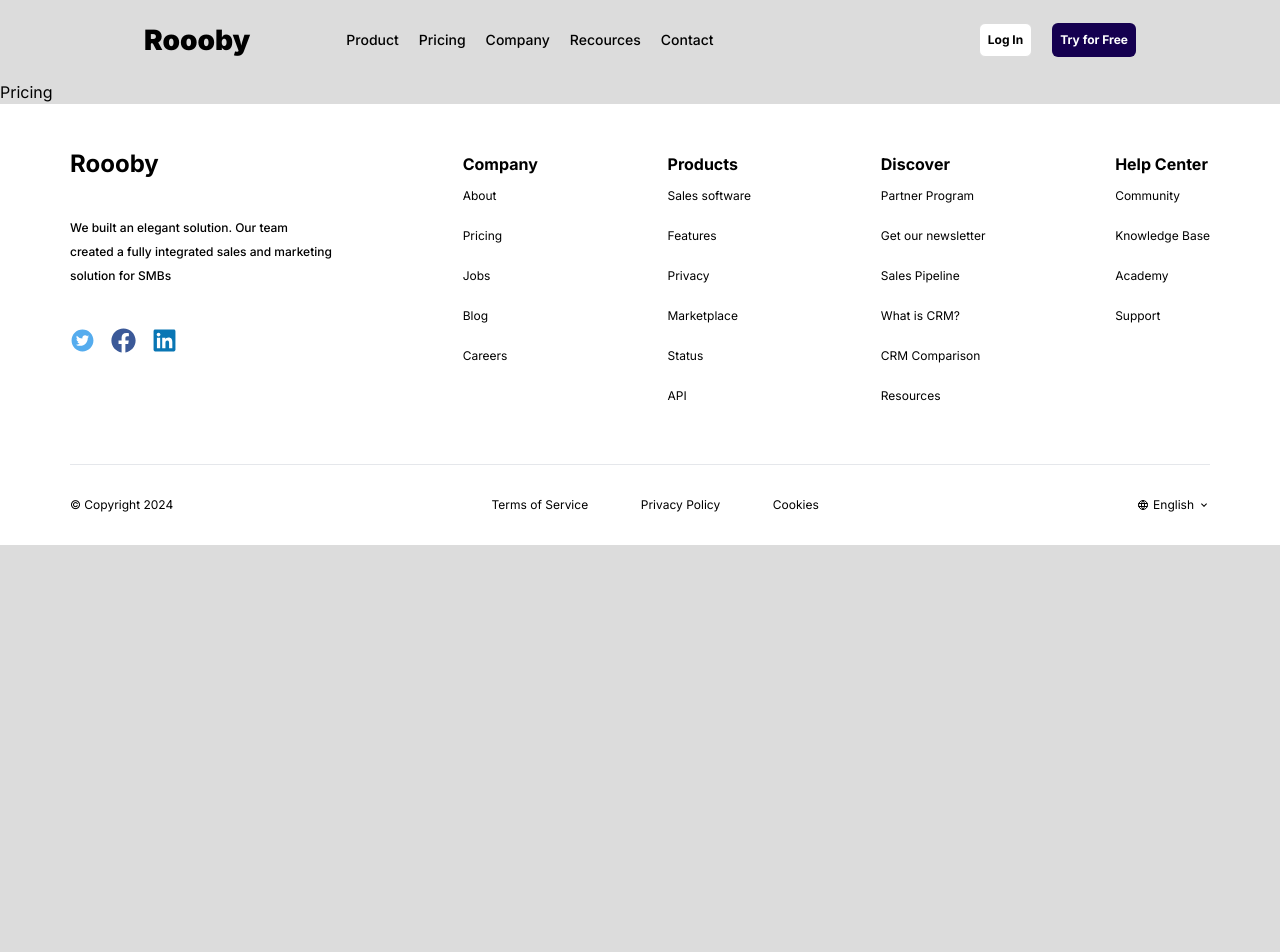
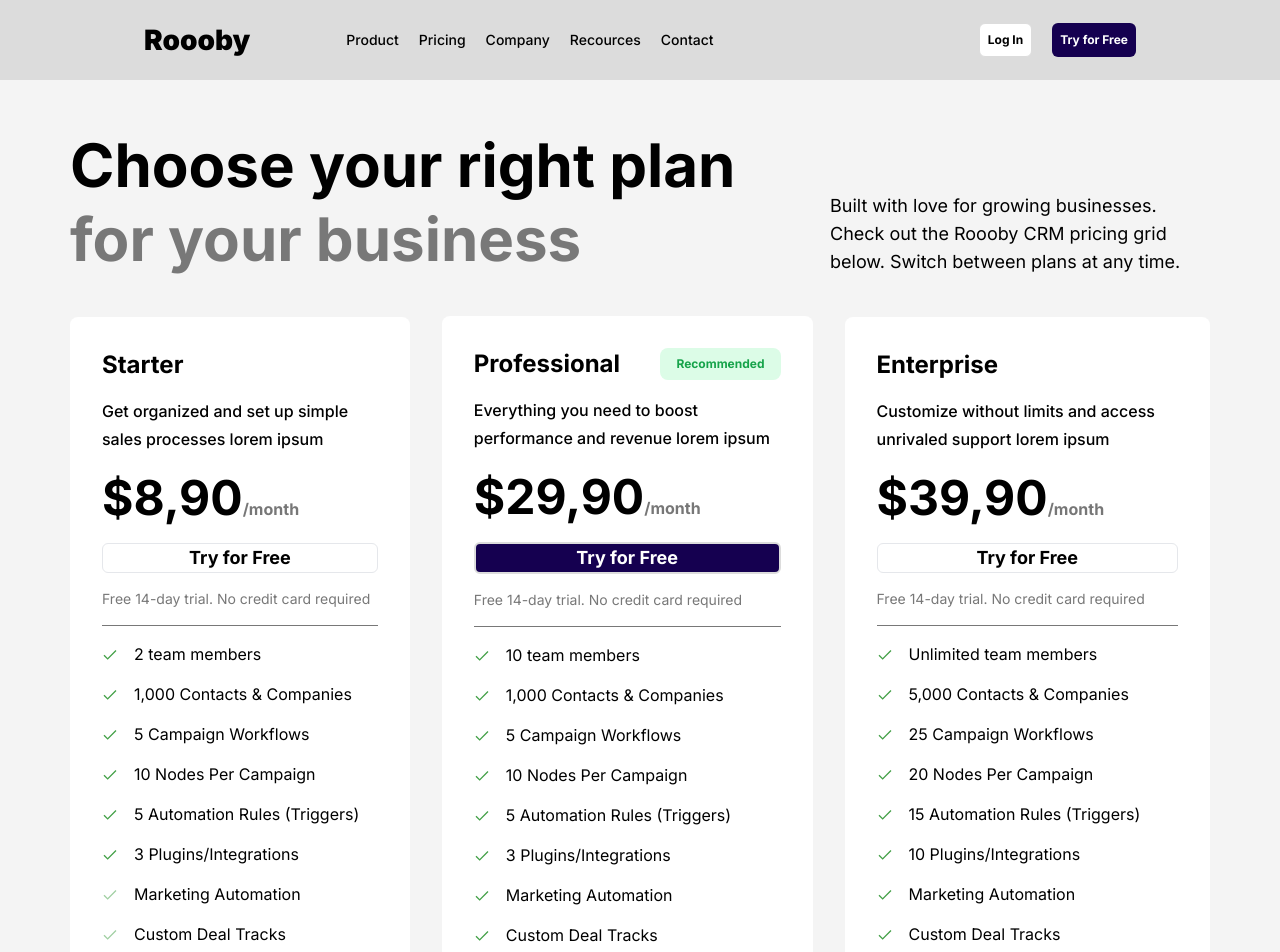
Before and after one commit to altesidriz/zing-task-2, a Next.js app: page /pricing in a window 1280 px wide. Shown: the top 952 px of the page. Before the commit the page ends 800 px from the top, so only its background shows below. Built offline with nearby package versions, Linux system fonts and the light colour scheme.

Commit message:
pricing page added cards with footer

```diff
--- /dev/null
+++ b/src/app/pricing/_components/cardEnterprise.jsx
@@ -0,0 +1,51 @@
+import ActiveBenefits from '@/ui/activeBenefits';
+import Button from '@/ui/button';
+import UnActiveBenefits from '@/ui/unactiveBenefits';
+
+const active = [
+  'Unlimited team members',
+  '5,000 Contacts & Companies',
+  '25 Campaign Workflows',
+  '20 Nodes Per Campaign',
+  '15 Automation Rules (Triggers)',
+  '10 Plugins/Integrations',
+  'Marketing Automation	',
+  'Custom Deal Tracks',
+  'Automated Voicemails	',
+  'Post-call Automation	'
+];
+
+const unactive = [];
+
+const CardEnterprise = () => {
+  return (
+    <div className='p-8 flex flex-col gap-4 rounded-lg bg-white'>
+      {/* PLAN NAME */}
+      <div className="w-full flex items-center justify-between">
+        <span className="font-bold text-2xl">Enterprise</span>
+        <span></span>
+      </div>
+      {/* Description */}
+      <p className="font-medium text-base leading-7">Customize without limits and access unrivaled support lorem ipsum</p>
+      {/* Price */}
+      <div>
+        <span className="font-bold text-5xl leading-[58px]">$39,90</span>
+        <span className="font-bold text-base text-[#777777]">/month</span>
+      </div>
+      {/* Button */}
+      <Button type="light"/>
+      <span className="text-sm text-[#787878]">Free 14-day trial. No credit card required</span>
+      {/* Separator */}
+      <div className="w-full h-[1px] bg-[#787878]"></div>
+      {/* Benefits */}
+      {active?.map((t,i) => (
+        <ActiveBenefits key={i} text={t} />
+      ))}
+      {unactive?.map((t,i) => (
+        <UnActiveBenefits key={i} text={t} />
+      ))
+      }
+    </div>
+  );
+};
+export default CardEnterprise;
--- /dev/null
+++ b/src/app/pricing/_components/cardProfessional.jsx
@@ -0,0 +1,52 @@
+import ActiveBenefits from '@/ui/activeBenefits';
+import Button from '@/ui/button';
+import UnActiveBenefits from '@/ui/unactiveBenefits';
+
+const active = [
+  '10 team members',
+  '1,000 Contacts & Companies',
+  '5 Campaign Workflows',
+  '10 Nodes Per Campaign',
+  '5 Automation Rules (Triggers)',
+  '3 Plugins/Integrations',
+  'Marketing Automation	',
+  'Custom Deal Tracks'
+];
+
+const unactive = [
+  'Automated Voicemails	',
+  'Post-call Automation	'
+];
+
+const CardProfessional = () => {
+  return (
+    <div className='p-8 flex flex-col gap-4 rounded-lg bg-white'>
+      {/* PLAN NAME */}
+      <div className="w-full flex items-center justify-between">
+        <span className="font-bold text-2xl">Professional</span>
+        <span className="px-4 py-2 text-xs font-bold rounded-lg bg-green-100 text-green-600">Recommended</span>
+      </div>
+      {/* Description */}
+      <p className="font-medium text-base text leading-7">Everything you need to boost performance and revenue lorem ipsum</p>
+      {/* Price */}
+      <div>
+      <span className="font-bold text-5xl leading-[58px]">$29,90</span>
+        <span className="font-bold text-base text-[#777777]">/month</span>
+      </div>
+      {/* Button */}
+      <Button type="dark"/>
+      <span className="text-sm text-[#787878]">Free 14-day trial. No credit card required</span>
+      {/* Separator */}
+      <div className="w-full h-[1px] bg-[#787878]"></div>
+      {/* Benefits */}
+      {active.map((t,i) => (
+        <ActiveBenefits key={i} text={t} />
+      ))}
+      {unactive.map((t,i) => (
+        <UnActiveBenefits key={i} text={t} />
+      ))
+      }
+    </div>
+  );
+};
+export default CardProfessional;
--- /dev/null
+++ b/src/app/pricing/_components/cardStarter.jsx
@@ -0,0 +1,52 @@
+import ActiveBenefits from '@/ui/activeBenefits';
+import Button from '@/ui/button';
+import UnActiveBenefits from '@/ui/unactiveBenefits';
+
+const active = [
+  '2 team members',
+  '1,000 Contacts & Companies',
+  '5 Campaign Workflows',
+  '10 Nodes Per Campaign',
+  '5 Automation Rules (Triggers)',
+  '3 Plugins/Integrations'
+];
+
+const unactive = [
+  'Marketing Automation	',
+  'Custom Deal Tracks',
+  'Automated Voicemails	',
+  'Post-call Automation	'
+];
+
+const CardStarter = () => {
+  return (
+    <div className='p-8 flex flex-col gap-4 rounded-lg bg-white'>
+      {/* PLAN NAME */}
+      <div className="w-full flex items-center justify-between">
+        <span className="font-bold text-2xl">Starter</span>
+        <span></span>
+      </div>
+      {/* Description */}
+      <p className="font-medium text-base leading-7">Get organized and set up simple sales processes lorem ipsum</p>
+      {/* Price */}
+      <div>
+        <span className="font-bold text-5xl leading-[58px]">$8,90</span>
+        <span className="font-bold text-base text-[#777777]">/month</span>
+      </div>
+      {/* Button */}
+      <Button type="light"/>
+      <span className="text-sm text-[#787878]">Free 14-day trial. No credit card required</span>
+      {/* Separator */}
+      <div className="w-full h-[1px] bg-[#787878]"></div>
+      {/* Benefits */}
+      {active?.map((t,i) => (
+        <ActiveBenefits key={i} text={t} />
+      ))}
+      {unactive?.map((t,i) => (
+        <UnActiveBenefits key={i} text={t} />
+      ))
+      }
+    </div>
+  );
+};
+export default CardStarter;
--- a/src/app/pricing/page.jsx
+++ b/src/app/pricing/page.jsx
@@ -1,7 +1,34 @@
+import CardStarter from './_components/cardStarter';
+import CardProfessional from './_components/cardProfessional';
+import CardEnterprise from './_components/cardEnterprise';
+
 const Pricing = () => {
   return (
-    <div className='tailwind-class-name'>
-      Pricing
+    <div className='m-auto w-screen h-auto bg-[#F4F4F4]'>
+      <div className="py-12 m-auto max-w-[1140px] h-auto flex flex-col items-center justify-around gap-10">
+        {/*Heaader */}
+        <div className="w-full h-auto flex flex-row items-end justify-between">
+          <div className="flex flex-col w-2/3">
+            <h1 className="text-6xl leading-[74px] text-black font-bold">Choose your right plan</h1>
+            <h1 className="text-6xl leading-[74px] text-[#787878] font-bold">for your business</h1>
+          </div>
+          <div className="w-1/3 font-normal text-lg leading-7">
+            <p>Built with love for growing businesses. Check out the Roooby CRM pricing grid below. Switch between plans at any time.</p>
+          </div>
+        </div>
+        {/* Plan Card(s) */}
+        <div className="flex flex-row items-center justify-between gap-8">
+          <CardStarter />
+          <CardProfessional />
+          <CardEnterprise />
+        </div>
+        {/* Pricing Footer */}
+        <div className='w-full p-10 flex items-center justify-center gap-14 border-t-[#787878] border-2'>
+          <h3 className="font-bold text-3xl leading-10 tracking-tighter">Need help choosing the right plan?</h3>
+          <button className='bg-white p-4 felx items-center justify-center text-sm text-black rounded-lg  border-[#DCDCDC] border-2'>Contact sales</button>
+          <button className='bg-[#150050] p-4 felx items-center justify-center text-sm text-white rounded-lg'>Compare plans</button>
+        </div>
+      </div>
     </div>
   );
 };
--- a/src/components/navbar.jsx
+++ b/src/components/navbar.jsx
@@ -38,10 +38,10 @@
   return (
     <div className='relative px-7 md:px-36 flex flex-row h-20 justify-between items-center bg-[#DCDCDC]'>
       <div className="w-2/3 flex item-center justify-start gap-24">
-        <div className="text-[#000000] text-[28px] font-black">Roooby</div>
+        <Link href="/" className="text-[#000000] text-[28px] font-black">Roooby</Link>
         <div className="hidden md:flex items-center gap-5">
           <Link href="#" className="font-medium text-sm">Product</Link>
-          <Link href="#" className="font-medium text-sm">Pricing</Link>
+          <Link href="/pricing" className="font-medium text-sm">Pricing</Link>
           <Link href="#" className="font-medium text-sm">Company</Link>
           <Link href="#" className="font-medium text-sm">Recources</Link>
           <Link href="#" className="font-medium text-sm">Contact</Link>
@@ -67,7 +67,7 @@
       {open &&
         <div className="absolute pr-20 pt-10 w-1/2 h-screen top-[70px] bg-[#DCDCDC] right-0 flex flex-col justify-start items-end gap-10 z-50">
           <Link href="#" className="font-medium text-base">Product</Link>
-          <Link href="#" className="font-medium text-base">Pricing</Link>
+          <Link href="/pricing" className="font-medium text-base">Pricing</Link>
           <Link href="#" className="font-medium text-base">Company</Link>
           <Link href="#" className="font-medium text-base">Recources</Link>
           <Link href="#" className="font-medium text-base">Contact</Link>
--- /dev/null
+++ b/src/ui/activeBenefits.jsx
@@ -0,0 +1,11 @@
+import { FcCheckmark } from 'react-icons/fc';
+
+const ActiveBenefits = ({text}) => {
+  return (
+    <div className='w-full flex items-center justify-start gap-4'>
+        <FcCheckmark />
+      <span>{text}</span>
+    </div>
+  );
+};
+export default ActiveBenefits;
--- a/src/ui/button.jsx
+++ b/src/ui/button.jsx
@@ -1,6 +1,14 @@
-const Button = () => {
+const Button = ({ type }) => {
+  let style = '';
+  if (type === 'dark') {
+    style = 'm-4 w-full h-auto flex flex-row items-center justify-center bg-[#150050] border-2 border-[#DCDCDC] rounded-md text-white font-bold text-lg';
+  } else if (type === 'light') {
+    style = 'm-4 w-full h-max flex flex-row items-center justify-center bg-none border-[1px] border-black/50 rounded-md text-black font-bold text-lg';
+  }
   return (
-    <button className=""></button>
+    <button className={style}>
+      <span className="py-6">Try for Free</span>
+    </button>
   );
 };
 export default Button;
--- /dev/null
+++ b/src/ui/unactiveBenefits.jsx
@@ -0,0 +1,11 @@
+import { FcCheckmark } from 'react-icons/fc';
+
+const UnActiveBenefits = ({text}) => {
+  return (
+    <div className='w-full flex items-center justify-start gap-4'>
+        <FcCheckmark style={{opacity: 0.5}}/>
+      <span className="line-through text-black opacity-50">{text}</span>
+    </div>
+  );
+};
+export default UnActiveBenefits;
```
